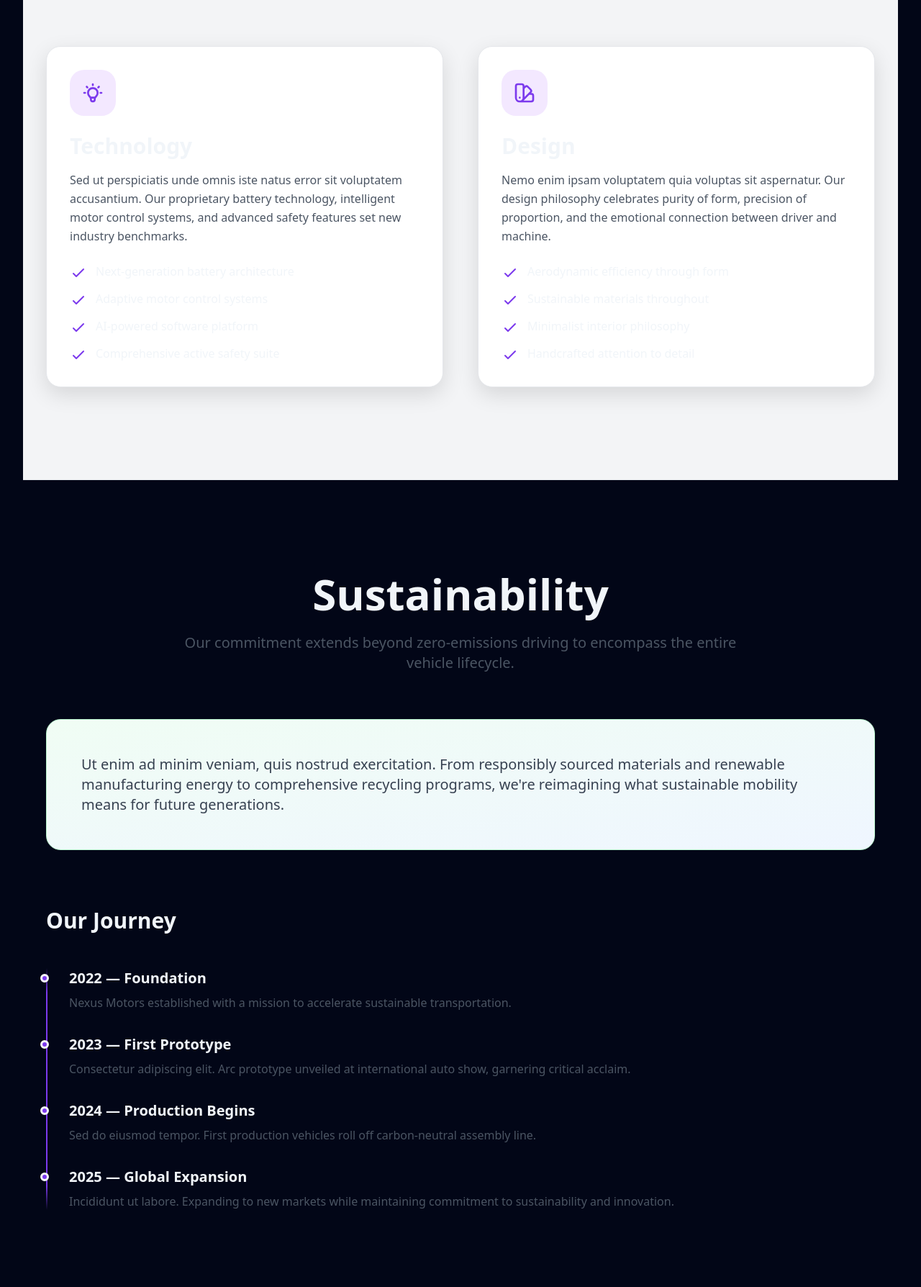
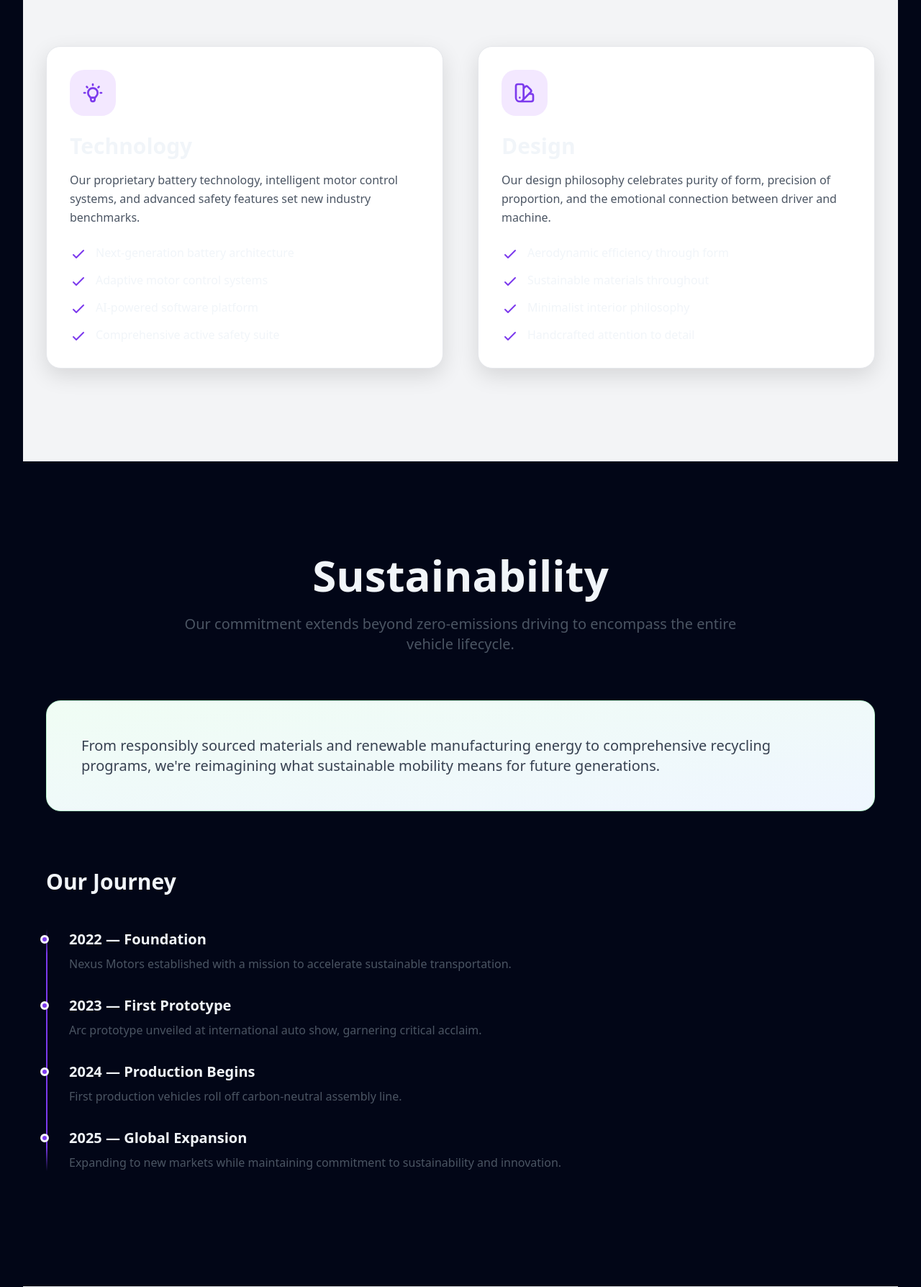
Before and after one commit to seratul03/Nexus-Motors, a Flask app: template src/templates/products.html in a window 1280 px wide. Shown: the part 1598-3386 px from the top of the page at 72% size. Run offline with Flask 3, Linux system fonts and the light colour scheme; the template is opened without the code that fills it, so the values that code supplies are empty; some libraries are stand-ins or nearby versions.

Commit message:
Update products.html with user changes

```diff
--- a/src/templates/products.html
+++ b/src/templates/products.html
@@ -157,7 +157,7 @@
                     </div>
                     <h3 class="text-3xl font-bold mb-4">Technology</h3>
                     <p class="text-gray-600 dark:text-gray-400 mb-6 leading-relaxed">
-                        Sed ut perspiciatis unde omnis iste natus error sit voluptatem accusantium. Our proprietary battery technology, intelligent motor control systems, and advanced safety features set new industry benchmarks.
+                        Our proprietary battery technology, intelligent motor control systems, and advanced safety features set new industry benchmarks.
                     </p>
                     <ul class="space-y-3">
                         <li class="flex items-start gap-3">
@@ -196,7 +196,7 @@
                     </div>
                     <h3 class="text-3xl font-bold mb-4">Design</h3>
                     <p class="text-gray-600 dark:text-gray-400 mb-6 leading-relaxed">
-                        Nemo enim ipsam voluptatem quia voluptas sit aspernatur. Our design philosophy celebrates purity of form, precision of proportion, and the emotional connection between driver and machine.
+                        Our design philosophy celebrates purity of form, precision of proportion, and the emotional connection between driver and machine.
                     </p>
                     <ul class="space-y-3">
                         <li class="flex items-start gap-3">
@@ -243,7 +243,7 @@
     <div class="mb-20 reveal">
         <div class="p-8 md:p-12 rounded-2xl bg-gradient-to-br from-green-50 to-blue-50 dark:from-green-900/20 dark:to-blue-900/20 border border-green-200 dark:border-green-800">
             <p class="text-lg md:text-xl text-gray-700 dark:text-gray-300 leading-relaxed">
-                Ut enim ad minim veniam, quis nostrud exercitation. From responsibly sourced materials and renewable manufacturing energy to comprehensive recycling programs, we're reimagining what sustainable mobility means for future generations.
+                From responsibly sourced materials and renewable manufacturing energy to comprehensive recycling programs, we're reimagining what sustainable mobility means for future generations.
             </p>
         </div>
     </div>
@@ -259,19 +259,19 @@
             <div class="timeline-item">
                 <h4 class="font-bold text-xl mb-2">2023 — First Prototype</h4>
                 <p class="text-gray-600 dark:text-gray-400">
-                    Consectetur adipiscing elit. Arc prototype unveiled at international auto show, garnering critical acclaim.
+                    Arc prototype unveiled at international auto show, garnering critical acclaim.
                 </p>
             </div>
             <div class="timeline-item">
                 <h4 class="font-bold text-xl mb-2">2024 — Production Begins</h4>
                 <p class="text-gray-600 dark:text-gray-400">
-                    Sed do eiusmod tempor. First production vehicles roll off carbon-neutral assembly line.
+                    First production vehicles roll off carbon-neutral assembly line.
                 </p>
             </div>
             <div class="timeline-item">
                 <h4 class="font-bold text-xl mb-2">2025 — Global Expansion</h4>
                 <p class="text-gray-600 dark:text-gray-400">
-                    Incididunt ut labore. Expanding to new markets while maintaining commitment to sustainability and innovation.
+                    Expanding to new markets while maintaining commitment to sustainability and innovation.
                 </p>
             </div>
         </div>
@@ -293,7 +293,7 @@
             </div>
             <div class="reveal p-8 rounded-2xl bg-white dark:bg-gray-900 shadow-soft border border-gray-200 dark:border-gray-700">
                 <p class="text-lg italic text-gray-700 dark:text-gray-300 mb-4">
-                    "Sed do eiusmod tempor incididunt ut labore. Stunning design meets uncompromising performance."
+                    "Stunning design meets uncompromising performance."
                 </p>
                 <p class="font-semibold text-brand-600 dark:text-brand-400">— Electric Vehicle Magazine</p>
             </div>
```
